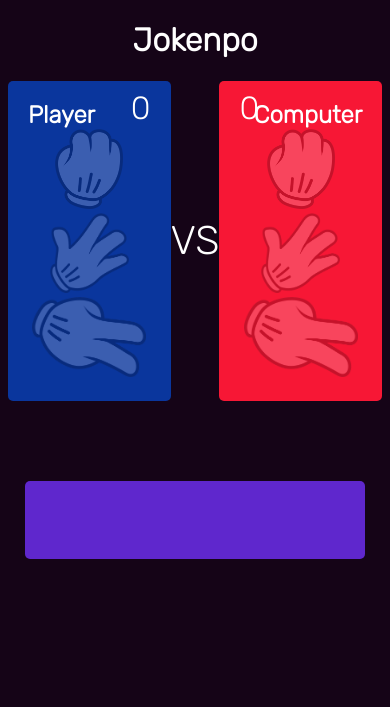
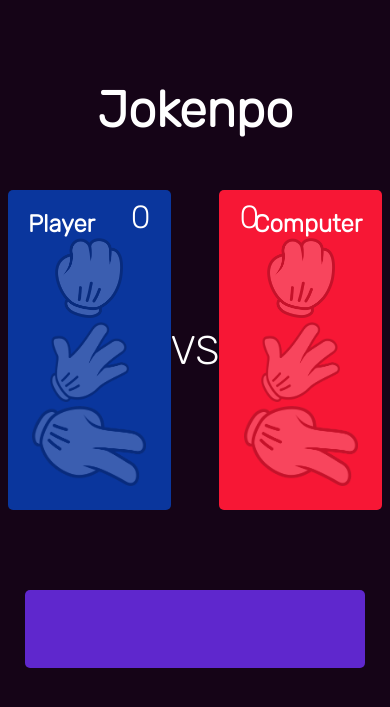
Before and after one commit to isaacnwt/jokenpo-js, a PHP site: page / in a window 390 px wide. Shown: the top 707 px of the page. Run offline with PHP 8.4, Linux system fonts and the light colour scheme.

Commit message:
Mobile responsibility and message coloring

```diff
--- a/index.html
+++ b/index.html
@@ -2,8 +2,7 @@
 <html lang="en">
 <head>
     <meta charset="UTF-8">
-    <meta http-equiv="X-UA-Compatible" content="IE=edge">
-    <title>Jokenpo</title>
+    <meta name="viewport" content="width=device-width, initial-scale=1">    <title>Jokenpo</title>
     <link rel="icon" href="img/jopenpo-logo.ico">
     <link rel="preconnect" href="https://fonts.googleapis.com">
     <link rel="preconnect" href="https://fonts.gstatic.com" crossorigin>
--- a/script.js
+++ b/script.js
@@ -54,13 +54,19 @@ function showSelectedChoice() {
 
 // Shows the round result
 function showMessage() {
+    let message_div = document.getElementById("messages");
     if (winner == 0) {
-        document.getElementById("messages").innerHTML = "Draw";
+        message_div.innerHTML = "Draw";
+        message_div.style.backgroundColor = "#5f27cd";
     }
     else if (winner == 1) {
-        document.getElementById("messages").innerHTML = "Player wins";
+        message_div.innerHTML = "Player wins";
+        message_div.style.backgroundColor = "#0a369d";
+
     }
     else if (winner == 2) {
-        document.getElementById("messages").innerHTML = "Computer wins";
+        message_div.innerHTML = "Computer wins";
+        message_div.style.backgroundColor = "#f71735";
+
     }
 }
--- a/style.css
+++ b/style.css
@@ -5,6 +5,10 @@
 
 body {
     background-color: #150417;
+}
+
+#main {
+    margin-top: 80px;
 }
 
 #scoreboard {
@@ -17,10 +21,8 @@ body {
     position: relative;
     flex-grow: 1;
     border-radius: 5px;
-    width: 200px;
     padding: 20px;
     color: #fff;
-
 }
 
 #player {
@@ -40,6 +42,8 @@ body {
 
 #title {
     color: #fff;
+    font-size: 50px;
+    margin-bottom: 50px;
     text-align: center;
 }
 
```
